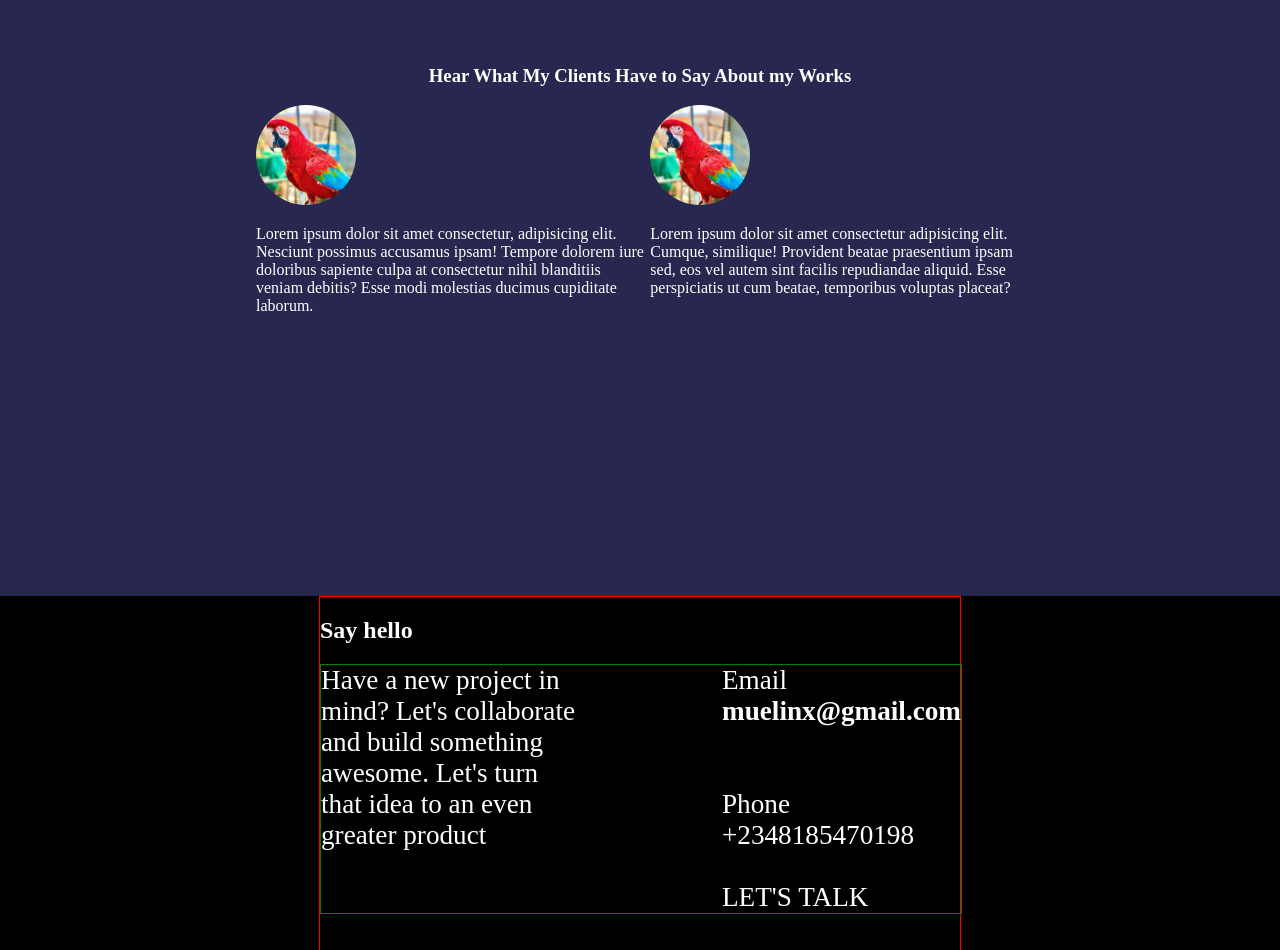
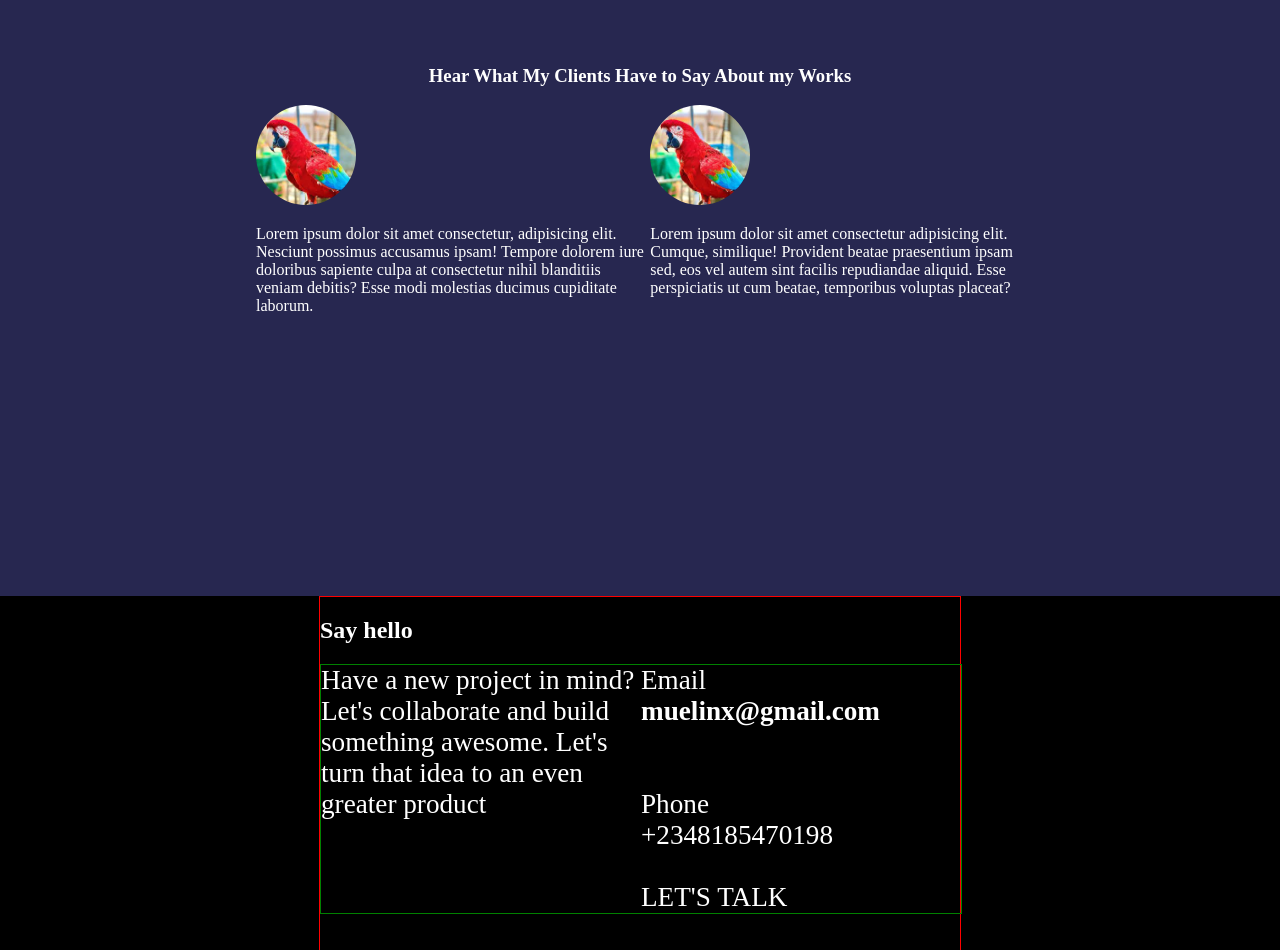
Before and after one commit to Muelji/myportfoliowebsite, a React (Create React App) app: page / in a window 1280 px wide. Shown: the part 3732-4682 px from the top of the page. Built offline with nearby package versions, Linux system fonts and the light colour scheme.

Commit message:
working on footer componenet

```diff
--- a/src/Components/Footer.css
+++ b/src/Components/Footer.css
@@ -29,8 +29,8 @@
 
 }
 
-.foot1{
-  width: 40%;
+.foot2{
+  width: 50%;
 }
 
 span{color: white}
```
